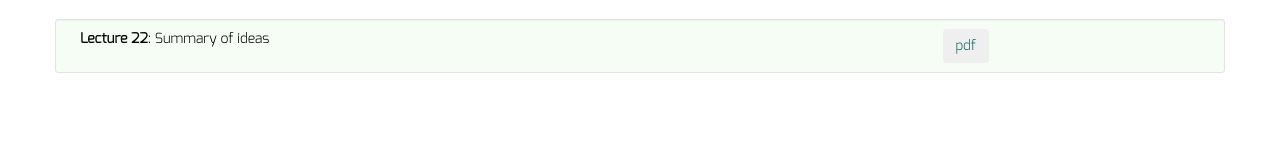
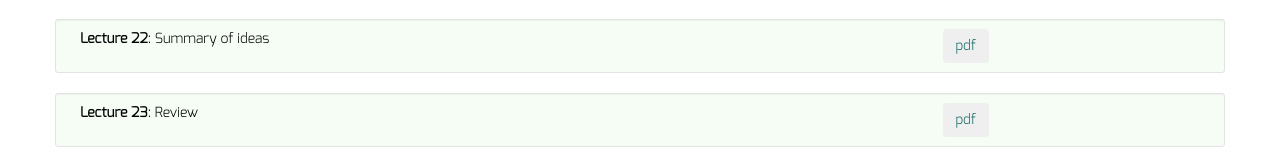
Before and after one commit to dkrashen/advancedcalc2, a Jekyll site: the page built from lectures/index.html, in a window 1280 px wide. Shown: the part 1948-2112 px from the top of the page. Built offline with Jekyll 4.4.1, drawn with Linux system fonts in a browser that asks for light colours; before the commit the page ends 2041 px from its top, so only the background shows below that.

Commit message:
add lecture 23

```diff
--- a/_data/lectures.yml
+++ b/_data/lectures.yml
@@ -64,3 +64,6 @@
 - title: "Lecture 22"
   description: "Summary of ideas"
   filename: "lecture22.pdf"
+- title: "Lecture 23"
+  description: "Review"
+  filename: "lecture23.pdf"
```
Also changed, not shown: 1 other file.
